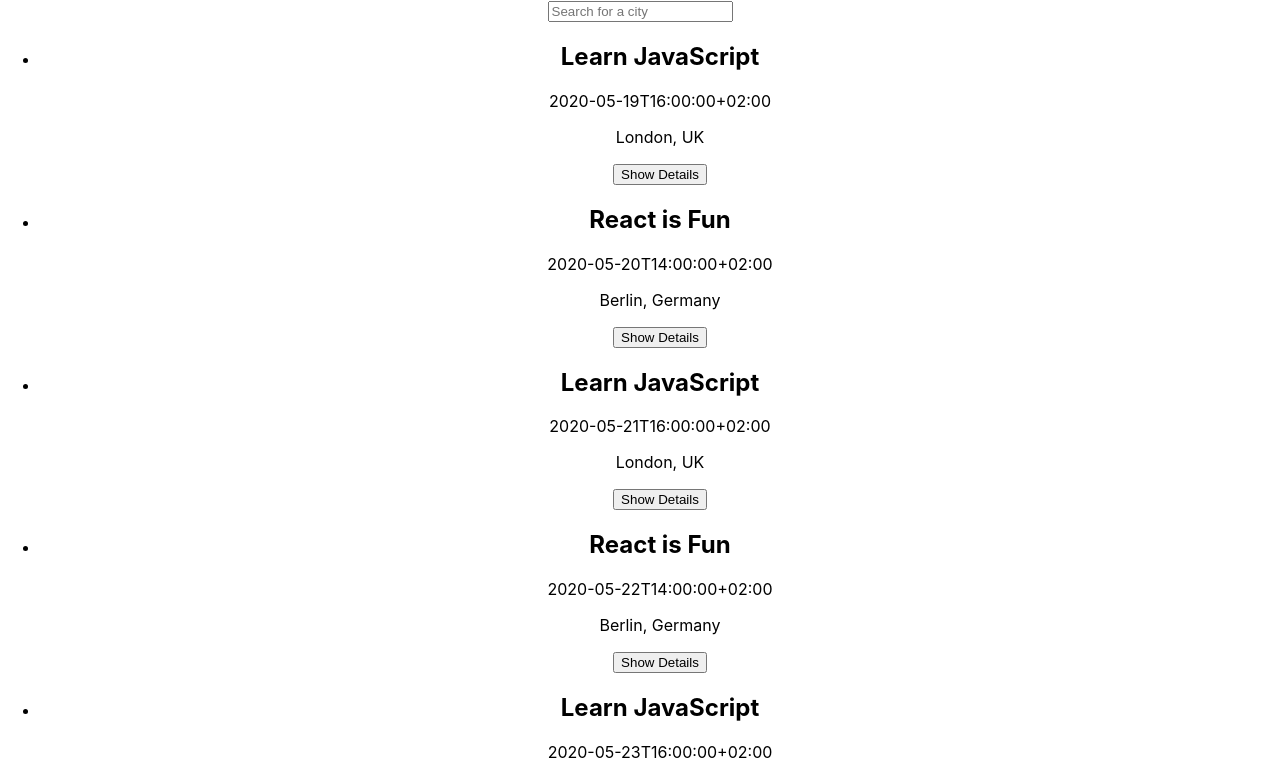
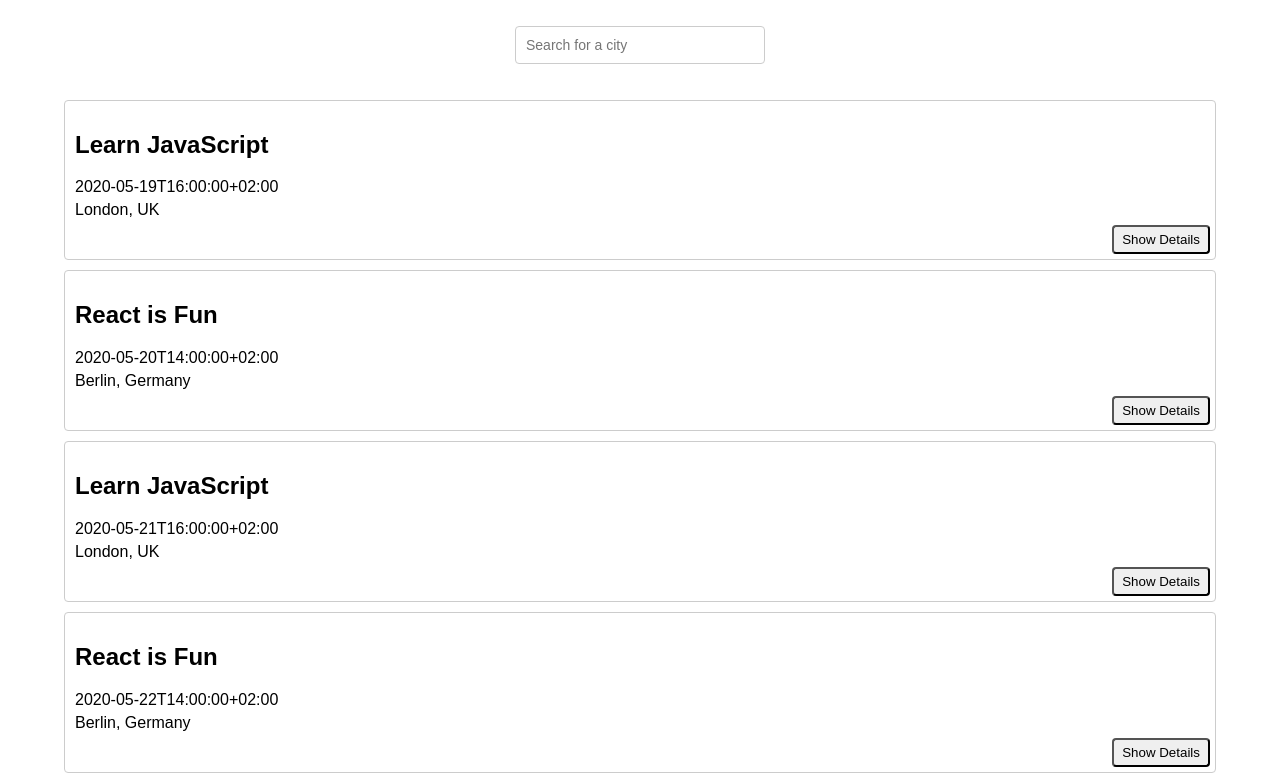
Before and after one commit to mdsnraetff/Meet, a React (Create React App) app: page / in a window 1280 px wide. Shown: the top 780 px of the page. Built offline with nearby package versions, Linux system fonts and the light colour scheme.

Commit message:
task edits

```diff
--- a/src/App.css
+++ b/src/App.css
@@ -1,38 +1,90 @@
+@import url(https://fonts.googleapis.com/css?family=Roboto:500);
+
 .App {
   text-align: center;
+  padding: 2% 5%;
 }
 
-.App-logo {
-  height: 40vmin;
-  pointer-events: none;
+.App * {
+  box-sizing: border-box;
 }
 
-@media (prefers-reduced-motion: no-preference) {
-  .App-logo {
-    animation: App-logo-spin infinite 20s linear;
-  }
+ul {
+  padding: 0;
+  list-style: none;
 }
 
-.App-header {
-  background-color: #282c34;
-  min-height: 100vh;
+p {
+  margin: 5px 0;
+}
+
+input[type="text"],
+input[type="number"] {
+  padding: 8px 6px 8px 10px;
+  border-radius: 4px;
+  outline: none;
+  border: 1px solid #ccc;
+  font-size: 14px;
+  line-height: 20px;
+  align-self: center;
+  height: 38px;
+  margin-bottom: 20px;
+}
+
+.city {
+  width: 250px;
+}
+
+#city-search {
   display: flex;
   flex-direction: column;
-  align-items: center;
-  justify-content: center;
-  font-size: calc(10px + 2vmin);
-  color: white;
+  margin: auto;
+  position: relative;
 }
 
-.App-link {
-  color: #61dafb;
+.suggestions {
+  width: 250px;
+  position: absolute;
+  top: 45px;
+  z-index: 2;
+  align-self: center;
+  margin: 0;
+  font-size: 14px;
+  box-shadow: 10px 10px 16px -12px rgba(0, 0, 0, 0.75);
 }
 
-@keyframes App-logo-spin {
-  from {
-    transform: rotate(0deg);
-  }
-  to {
-    transform: rotate(360deg);
-  }
+.suggestions>li {
+  text-align: left;
+  padding: 8px 6px 8px 10px;
+  background-color: #eee;
+  cursor: default;
 }
+
+.suggestions>li:last-child {
+  border-bottom-left-radius: 4px;
+  border-bottom-right-radius: 4px;
+}
+
+.suggestions>li:hover {
+  background-color: #bcdcdb;
+}
+
+.event {
+  padding: 10px 10px 35px;
+  font-family: Arial;
+  margin-bottom: 10px;
+  text-align: left;
+  border: 1px solid #ccc;
+  border-radius: 4px;
+  position: relative;
+}
+
+.details-btn {
+  position: absolute;
+  right: 5px;
+  bottom: 5px;
+  padding: 5px 8px;
+  border-radius: 4px;
+  outline: none;
+  cursor: pointer;
+}
--- a/src/App.js
+++ b/src/App.js
@@ -17,7 +17,7 @@
 
   useEffect(() => {
     fetchData();
-  }, [currentCity]);
+  }, [currentCity, currentNOE]);
 
   const fetchData = async () => {
     const allEvents = await getEvents();
@@ -32,7 +32,7 @@
     <div className="App">
       <CitySearch allLocations={allLocations} setCurrentCity={setCurrentCity} />
       <EventList events={events} />
-      <NumberOfEvents />
+      <NumberOfEvents setCurrentNOE={setCurrentNOE} />
     </div>
   );
 
--- a/src/api.js
+++ b/src/api.js
@@ -4,6 +4,29 @@
     const extractedLocations = events.map((event) => event.location);
     const locations = [...new Set(extractedLocations)];
     return locations;
+};
+
+const checkToken = async (accessToken) => {
+    const response = await fetch(
+        `https://www.googleapis.com/oauth2/v1/tokeninfo?access_token=${accessToken}`
+    );
+    const result = await response.json();
+    return result;
+};
+
+const removeQuery = () => {
+    let newurl;
+    if (window.history.pushState && window.location.pathname) {
+        newurl =
+            window.location.protocol +
+            "//" +
+            window.location.host +
+            window.location.pathname;
+        window.history.pushState("", "", newurl);
+    } else {
+        newurl = window.location.protocol + "//" + window.location.host;
+        window.history.pushState("", "", newurl);
+    }
 };
 
 const getToken = async (code) => {
@@ -17,13 +40,7 @@
     return access_token;
 };
 
-const checkToken = async (accessToken) => {
-    const response = await fetch(
-        `https://www.googleapis.com/oauth2/v1/tokeninfo?access_token=${accessToken}`
-    );
-    const result = await response.json();
-    return result;
-};
+
 
 export const getEvents = async () => {
     if (window.location.href.startsWith('http://localhost')) {
@@ -42,20 +59,7 @@
     }
 };
 
-const removeQuery = () => {
-    let newurl;
-    if (window.history.pushState && window.location.pathname) {
-        newurl =
-            window.location.protocol +
-            "//" +
-            window.location.host +
-            window.location.pathname;
-        window.history.pushState("", "", newurl);
-    } else {
-        newurl = window.location.protocol + "//" + window.location.host;
-        window.history.pushState("", "", newurl);
-    }
-};
+
 
 export const getAccessToken = async () => {
     const accessToken = localStorage.getItem('access_token');
@@ -67,7 +71,7 @@
         const code = await searchParams.get("code");
         if (!code) {
             const response = await fetch(
-                "YOUR_SERVERLESS_GET_AUTH_URL_ENDPOINT"
+                "https://46p5xwex7e.execute-api.us-east-1.amazonaws.com/dev/api/get-auth-url"
             );
             const result = await response.json();
             const { authUrl } = result;
--- a/src/components/Event.js
+++ b/src/components/Event.js
@@ -6,9 +6,9 @@
 
     return (
         <li className="event">
-            <h2>{event.summary}</h2>
-            <p>{event.start.dateTime}</p>
-            <p>{event.location}</p>
+            <h2>{event && event.summary}</h2>
+            <p>{event && event.start.dateTime}</p>
+            <p>{event && event.location}</p>
             <button className="details-btn" onClick={() => {
                 setShowDetails(!showDetails);
             }} >
--- a/src/components/NumberOfEvents.js
+++ b/src/components/NumberOfEvents.js
@@ -1,31 +1,32 @@
 import React from "react";
 
-const NumberOfEvents = ({
-    setErrorAlert, setCurrentNOE }) => {
+const NumberOfEvents = ({ }) => {
     const handleInputChanged = (event) => {
         const value = event.target.value;
 
-        if (isNaN(value)) {
-            setErrorAlert('Please enter a number.');
-        } else if (value > 32) {
-            setErrorAlert('Maximum is 32.');
-        } else if (value <= 0) {
-            setErrorAlert('Please enter a higher value.');
-        } else {
-            setErrorAlert('');
-            setCurrentNOE(value);
-        }
+        //   if (isNaN(value)) {
+        //     setErrorAlert('Please enter a number.');
+        // } else if (value > 32) {
+        //    setErrorAlert('Maximum is 32.');
+        // } else if (value <= 0) {
+        //     setErrorAlert('Please enter a higher value.');
+        //  } else {
+        //     setErrorAlert('');
+        //     setCurrentNOE(value);
+        //  }
     }
 
 
     return (
-        <div id="event-number">
+        <div id="number-of-events">
             <input
                 type="text"
                 className="textbox"
                 placeholder="Enter number"
                 defaultValue="32"
-                onChange={handleInputChanged} />
+                onChange={handleInputChanged}
+                data-testid="numberOfEventsInput"
+            />
         </div>
     )
 };
```
Also changed, not shown: 1 other file (tests, documents, lock files or other folders).
